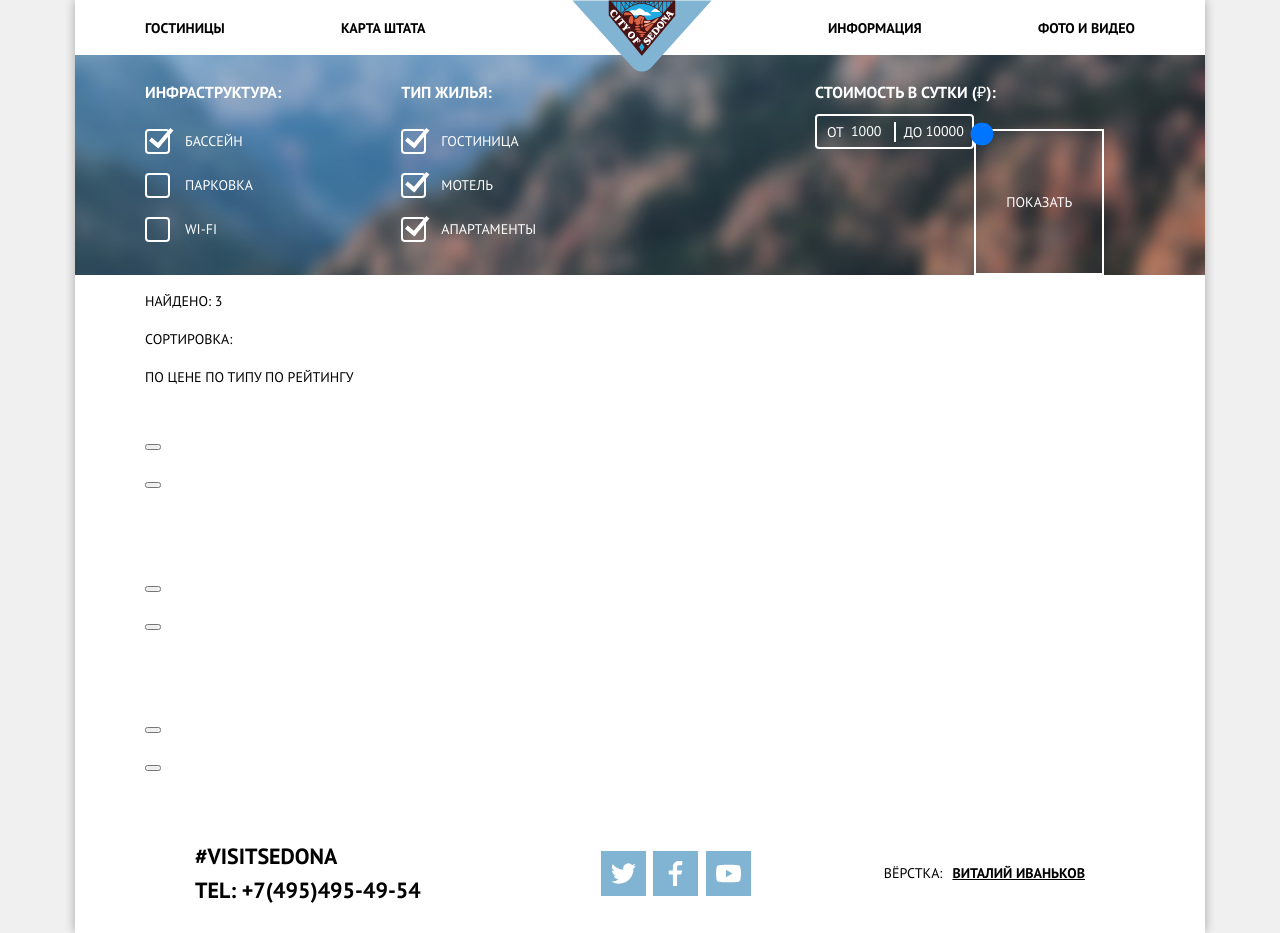
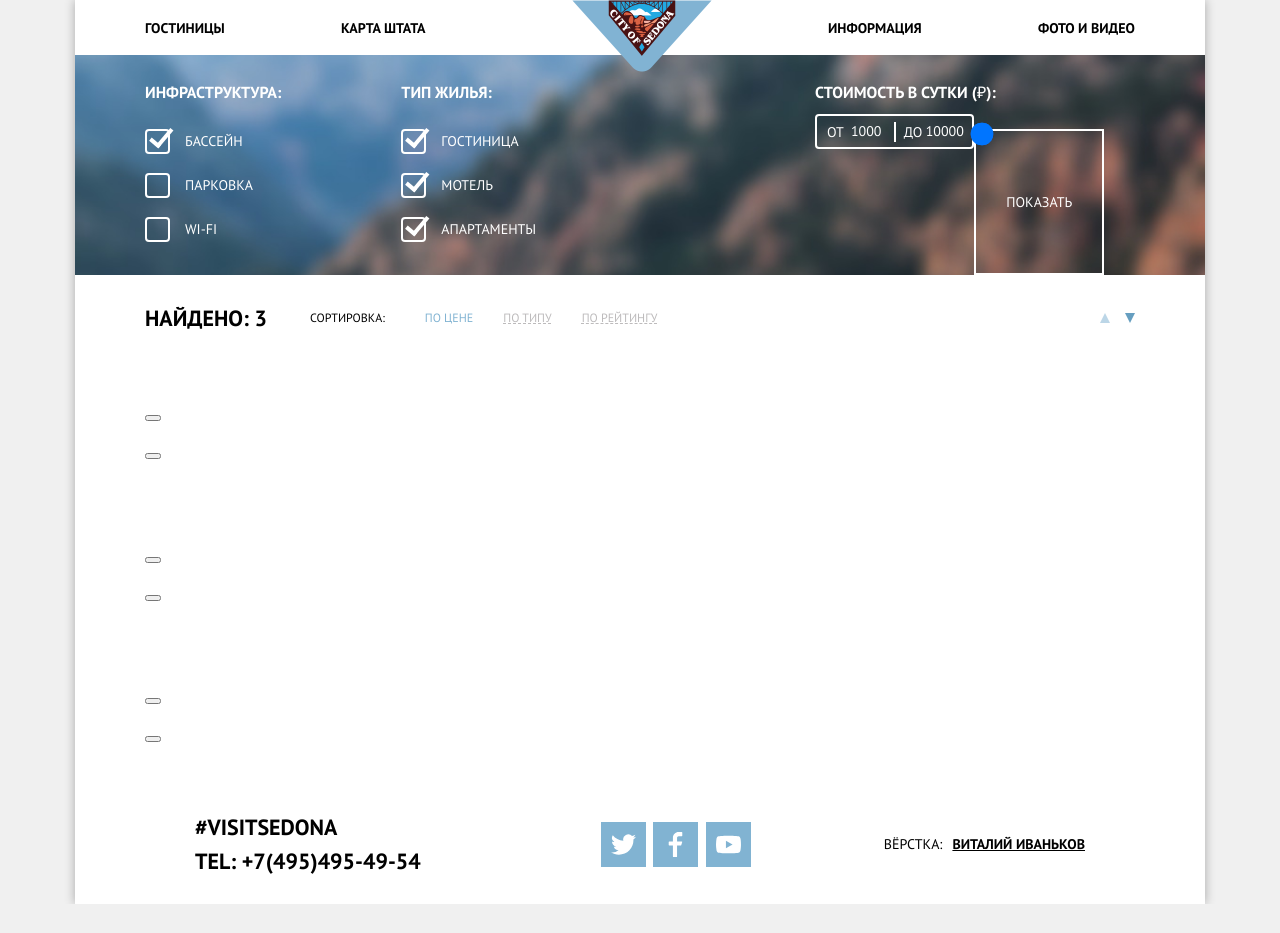
Before and after one commit to vaivankov/html-sedona-desktop, a plain HTML site: page hotels.html in a window 1280 px wide. After the commit the page ends 904 px from the top, so only its background shows below. Drawn offline with Linux system fonts and the light colour scheme.

Commit message:
Добавлены стили для results-header на hotels.html

```diff
--- a/css/style.css
+++ b/css/style.css
@@ -898,3 +898,61 @@ img {
 
 	background-color: transparent;
 }
+
+.results-header {
+	display: flex;
+	height: 85px;
+}
+
+.results-header > div {
+	display: flex;
+	align-items: center;
+}
+
+.result-count {
+	width: 165px;
+
+	font-family: "ptsansbold", Arial, sans-serif;
+	font-size: 22px;
+}
+
+.result-sort {
+	flex-grow: 1;
+
+	font-size: 12px;
+}
+
+.sort-title {
+	margin-right: 40px;
+}
+
+.sort-by {
+	margin-right: 30px;
+
+	color: #bdbbbc;
+	text-decoration: underline;
+	text-decoration-style: dashed
+}
+
+.sort-by--active {
+	color: #81b3d2;
+	text-decoration: none;
+}
+
+.sort-direction {
+	display: flex;
+	justify-content: space-between;
+	width: 35px;
+}
+
+.arrow-up {
+	border-left: 5px solid transparent;
+	border-right: 5px solid transparent;
+	border-bottom: 10px solid #81b3d288;
+}
+
+.arrow-down {
+	border-top: 10px solid #669ec0;
+	border-left: 5px solid transparent;
+	border-right: 5px solid transparent;
+}
--- a/hotels.html
+++ b/hotels.html
@@ -110,21 +110,19 @@
 
       <section class="filter-results">
 
-        <div class="results-header">
-          <div class="inner-container">
+        <div class="results-header inner-container">
           <div class="result-count">
             <p>Найдено: 3</p>
           </div>
           <div class="result-sort">
-              <p>Сортировка:</p>
-              <span>По цене</span>
-              <span>По типу</span>
-              <span>По рейтингу</span>
+            <span class="sort-title">Сортировка:</span>
+            <span class="sort-by sort-by--active">По цене</span>
+            <span class="sort-by">По типу</span>
+            <span class="sort-by">По рейтингу</span>
           </div>
           <div class="sort-direction">
             <div class="arrow-up"></div>
             <div class="arrow-down"></div>
-            </div>
           </div>
         </div>
 
```
Lines whose indentation alone changed are shown as unchanged.
